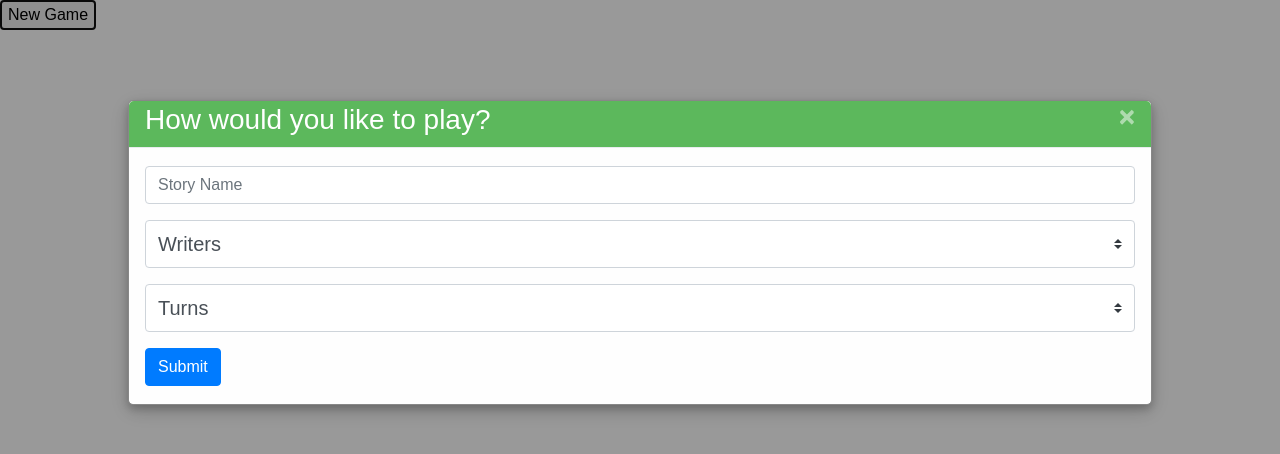
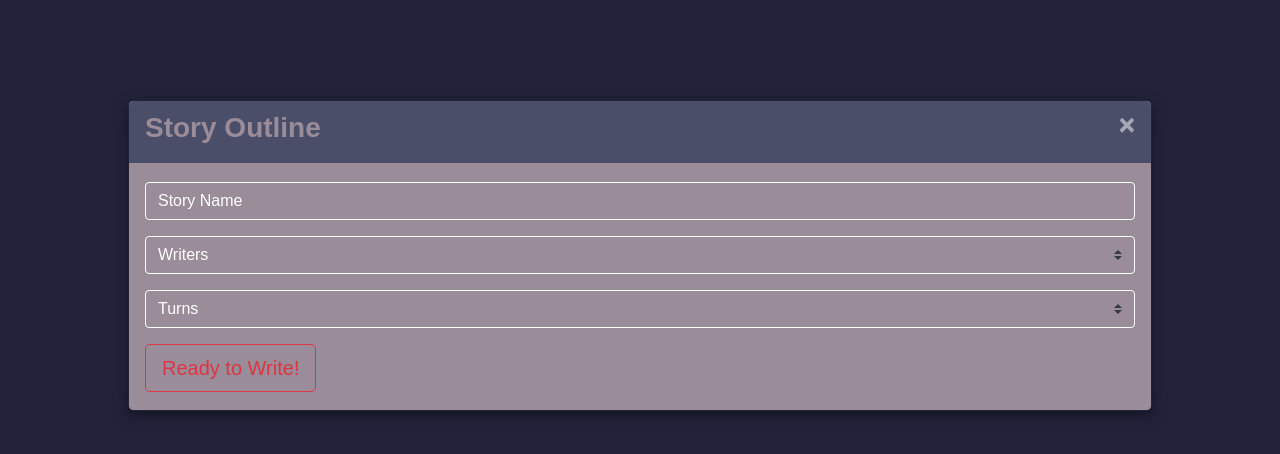
Before and after one commit to rami0141/Fabulist, a website: page public/modal.html in a window 1280 px wide. Both pictures are taken after a click on the button "New Game". Drawn offline with nearby package versions, Linux system fonts and the light colour scheme.

Commit message:
Followed color pallette, changed button to match button on main page, added story name, added submit button.

```diff
--- a/public/modal.html
+++ b/public/modal.html
@@ -26,16 +26,16 @@ body {font-family: Arial, Helvetica, sans-serif;}
     height: 100%; /* Full height */
     overflow: auto; /* Enable scroll if needed */
     background-color: rgb(0,0,0); /* Fallback color */
-    background-color: rgba(0,0,0,0.4); /* Black w/ opacity */
+    background-color: rgb(34,34,59); /* Black w/ opacity */
 }
 
 /* Modal Content */
 .modal-content {
     position: relative;
-    background-color: #fefefe;
+    background-color: #9a8c98;
     margin: auto;
     padding: 0;
-    border: 1px solid #888;
+    border: 1px solid #22223b;
     width: 80%;
     box-shadow: 0 4px 8px 0 rgba(0,0,0,0.2),0 6px 20px 0 rgba(0,0,0,0.19);
     -webkit-animation-name: animatetop;
@@ -65,27 +65,36 @@ body {font-family: Arial, Helvetica, sans-serif;}
 
 .close:hover,
 .close:focus {
-    color: #000;
+    color: red;
     text-decoration: none;
     cursor: pointer;
 }
 
 .modal-header {
-    padding: 2px 16px;
-    background-color: #5cb85c;
-    color: white;
+    padding: 10px 16px;
+    background-color: #4a4e69;
+    color: #9a8c98;
+    border-color: #9a8c98
 }
 
-.modal-body {padding: 2px 16px;}
+.modal-body {
+    padding: 2px 16px;
+}
 
-.modal-footer {
-    padding: 2px 16px;
-    background-color: #5cb85c;
-    color: white;
+.transparent-input {
+   background-color: #9a8c98;
+   border:white;
+   color: white;
 }
+
+input::-webkit-input-placeholder {
+    color: white  !important;
+}
+
 </style>
 </head>
 <body>
+
 
 
 
@@ -98,15 +107,18 @@ body {font-family: Arial, Helvetica, sans-serif;}
 <!-- Modal content -->
 <div class="modal-content">
     <div class="modal-header mb-3">
-    <h3 class>How would you like to play?</h3>
+    <h3 class="font-weight-bold">Story Outline</h3>
     <span class="close">&times;</span>
     </div>
         <div class="modal-body">
-            <div class="mb-3 form-group">
+            <div class="mb-3  form-group ">
+
                 <label class="sr-only" for="inlineFormInputName">Name</label>
-                <input type="text" class="form-control input-lg" id="inlineFormInputName" placeholder="Story Name">
+                <input type="text" class="form-control transparent-input border border-white " id="inlineFormInputName" placeholder="Story Name">
             </div>
-            <select class="custom-select custom-select-lg mb-3" >
+
+            <!--drop down fields-->
+            <select class="custom-select  mb-3 transparent-input border border-white" >
                 <option selected>Writers</option>
                 <option value="1">One</option>
                 <option value="2">Two</option>
@@ -115,7 +127,7 @@ body {font-family: Arial, Helvetica, sans-serif;}
                 <option value="5">five</option>
                 <option value="6">six</option>
             </select>
-            <select class="custom-select custom-select-lg mb-3">
+            <select class="custom-select  mb-3 transparent-input border border-white">
                 <option selected>Turns</option>
                 <option value="1">One</option>
                 <option value="2">Two</option>
@@ -124,7 +136,7 @@ body {font-family: Arial, Helvetica, sans-serif;}
                 <option value="5">five</option>
                 <option value="6">six</option>
             </select>
-            <button type="submit" class="btn btn-primary  mb-3">Submit</button>
+            <button type="button" name="button" class="btn btn-outline-danger btn-lg mb-3" id="playBtn">Ready to Write!</button>
         </div>
 
     </div>
```
